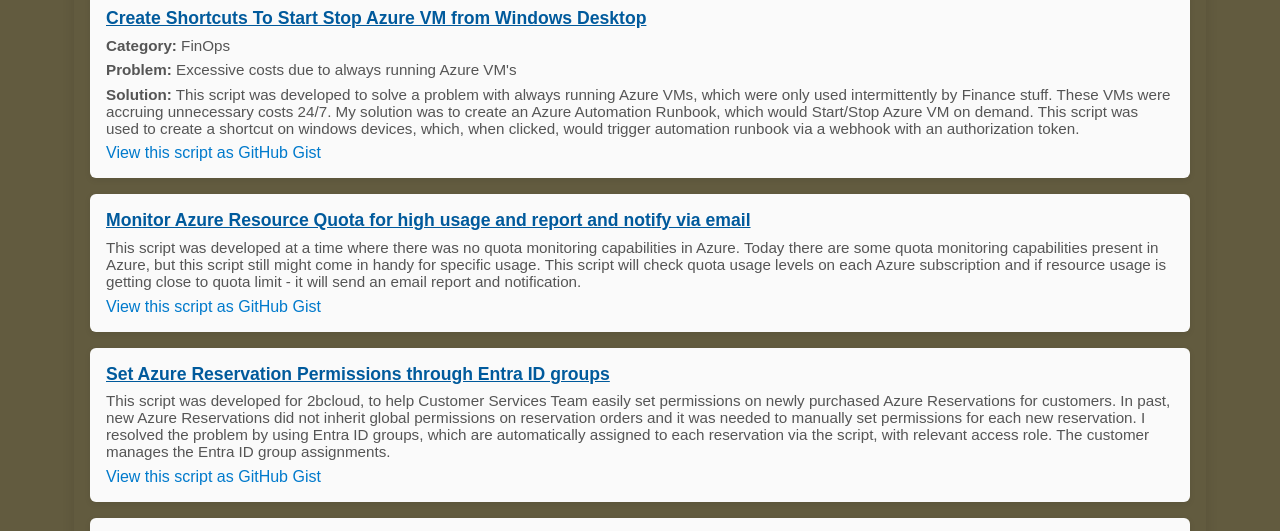
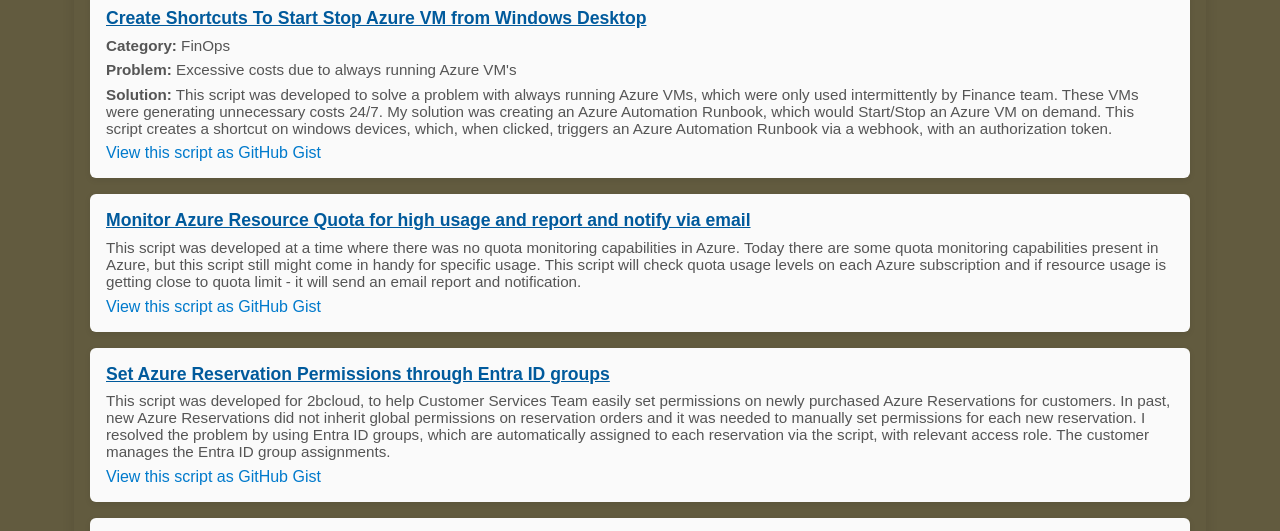
Before and after one commit to StasDevOps2bcloud/portfolio, a plain HTML site: page index.html in a window 1280 px wide. Shown: the part 263-794 px from the top of the page. Drawn offline with Linux system fonts and the light colour scheme.

Commit message:
Update index.html

```diff
--- a/index.html
+++ b/index.html
@@ -165,7 +165,7 @@
       <strong><u>Create Shortcuts To Start Stop Azure VM from Windows Desktop</u></strong>
       <p class="description"><b>Category:</b> FinOps</p>
       <p class="description"><b>Problem:</b> Excessive costs due to always running Azure VM's</p>
-      <p class="description"><b>Solution:</b> This script was developed to solve a problem with always running Azure VMs, which were only used intermittently by Finance stuff. These VMs were accruing unnecessary costs 24/7. My solution was to create an Azure Automation Runbook, which would Start/Stop Azure VM on demand. This script was used to create a shortcut on windows devices, which, when clicked, would trigger automation runbook via a webhook with an authorization token.</p>
+      <p class="description"><b>Solution:</b> This script was developed to solve a problem with always running Azure VMs, which were only used intermittently by Finance team. These VMs were generating unnecessary costs 24/7. My solution was creating an Azure Automation Runbook, which would Start/Stop an Azure VM on demand. This script creates a shortcut on windows devices, which, when clicked, triggers an Azure Automation Runbook via a webhook, with an authorization token.</p>
       <div class="description"></div>
       <a href="https://gist.github.com/StasDevOps2bcloud/5b212b7160d585b33fbba642a81a0991#file-create-shortcuts-to-start-stop-azure-vm-ps1" target="_blank" rel="noopener noreferrer">View this script as GitHub Gist</a>
     </div>
```
